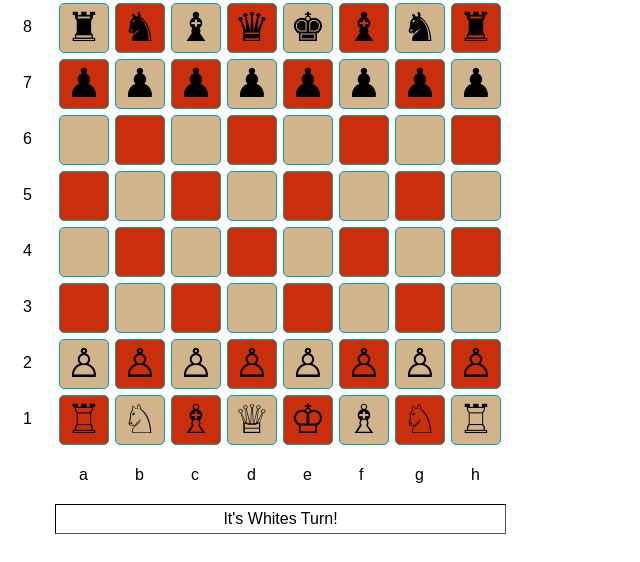
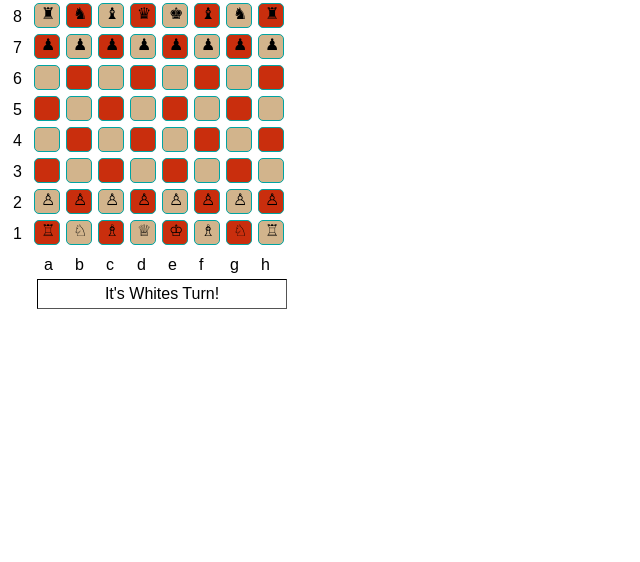
Before and after one commit to shrimaliakash/chess.github.io, a plain HTML site: page index.html in a window 1280 px wide. Shown: the whole page, without its empty margins (0-640 px from the left). Drawn offline with Linux system fonts and the light colour scheme.

Commit message:
Css changes for all devices

```diff
--- a/style.css
+++ b/style.css
@@ -11,10 +11,10 @@ div *{
 	box-sizing: border-box;
 }
 #turn{
-	max-width: 451px;
-	max-height: 30px;
-	width: 100%;
-	height: 100%;
+	width: 250px;
+	height: 30px;
+	/* width: 100%; */
+	/* height: 100%; */
 	position: relative;
 	float: left;
 	border-right: 5px;
@@ -23,7 +23,7 @@ div *{
 	text-align: center;
 	background: #ffffff;
 	transition: .85s timer;
-	margin-left: 55px;
+	margin-left: 37px;
 	padding: 5px;
 }
 .turnhighlight{
@@ -31,33 +31,33 @@ div *{
 	color: #ffffff;
 }
 #game{
-	max-height: 504px;
-	max-width: 504px;
-	width: 100%;
-	height: 100%;
+	height: 300px;
+	width: 300px;
+	/* width: 100%; */
+	/* height: 100%; */
 	position: relative;
 }
 .cellprefix{
-	width: 100%;
-	height: 100%;
-	max-height: 50px;
-	max-width: 50px;
+	width: 25px;
+	height: 25px;
+	/* height: 50px; */
+	/* max-width: 50px; */
 	float: left;
 	margin: 3px;
-	padding: 15px 0 0 20px;
+	padding: 5px 0 0 10px;
 }
 .gamecell{
 	border: 1px solid #00a4a2;
 	width: 100%;
 	height: 100%;
-	max-height: 50px;
-	max-width: 50px;
+	max-height: 25px;
+	max-width: 26px;
 	float: left;
 	margin: 3px;
 	transition: all 0.5s ease-in-out;
 	border-radius: 5px;
 	padding: 0 0 0 6px;
-	font-size: 30pt;
+	font-size: 12pt;
 	cursor: pointer;
 	z-index: 1;
 	background: rgb(210, 180, 140);
```
